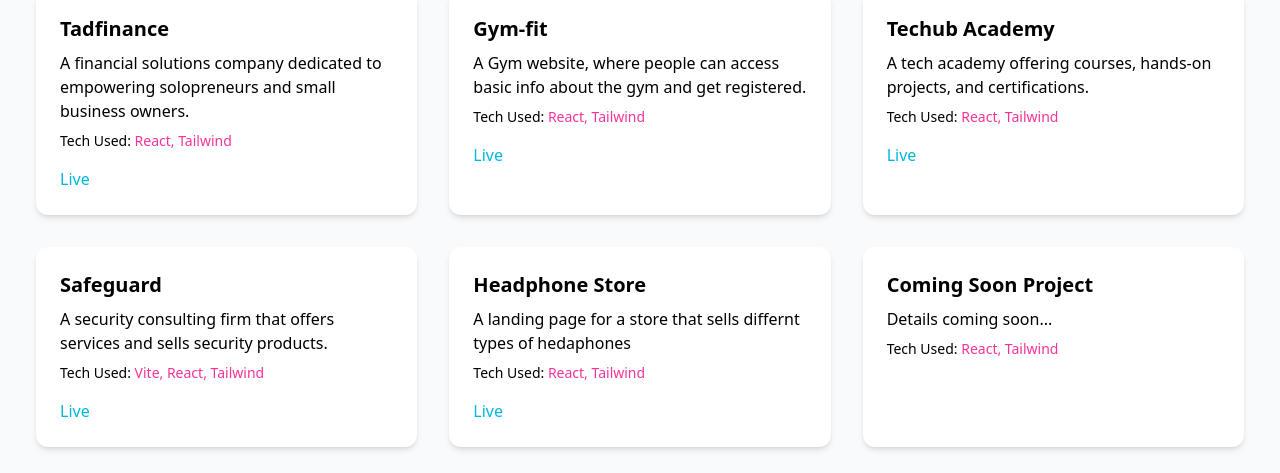
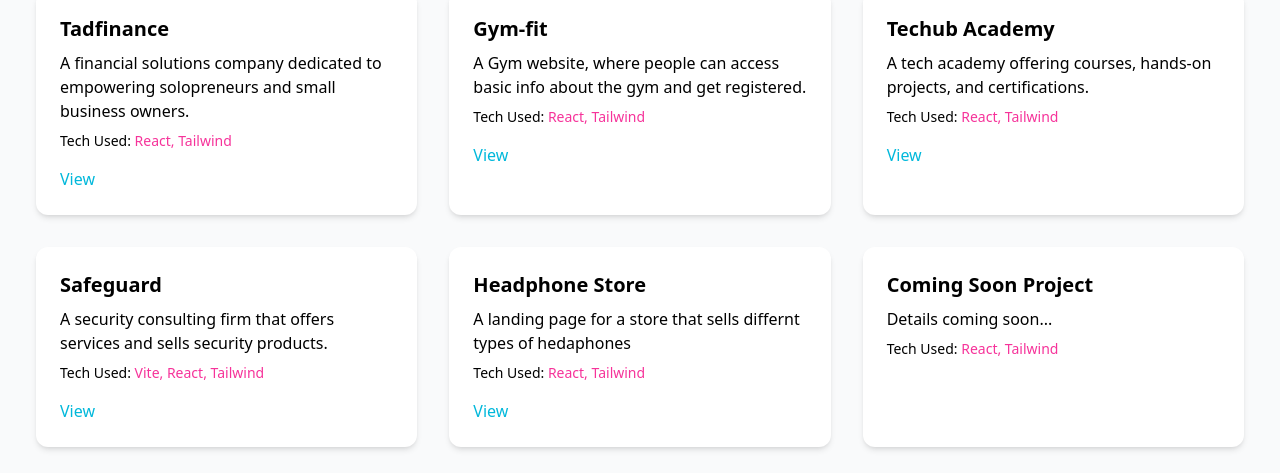
Before and after one commit to amazinglizabeth/codebylizabeth-, a React (Vite) app: page / in a window 1280 px wide. Shown: the part 1401-1874 px from the top of the page. Built offline with nearby package versions, Linux system fonts and the light colour scheme.

Commit message:
added a new project

```diff
--- a/src/components/ProjectCard.jsx
+++ b/src/components/ProjectCard.jsx
@@ -18,7 +18,7 @@ const ProjectCard = ({ title, description, tech, live, code, darkMode }) => (
           target="_blank"
           rel="noopener noreferrer"
         >
-          Live
+          View
         </a>
       )}
       {/* {code !== "#" && (
```
